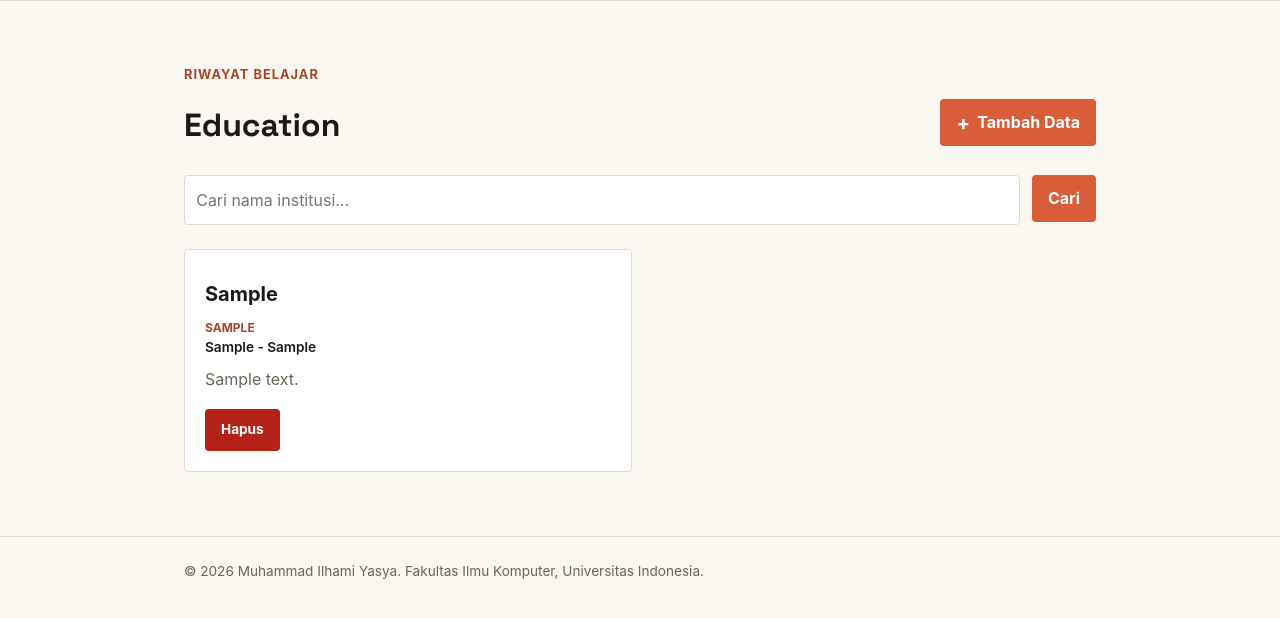
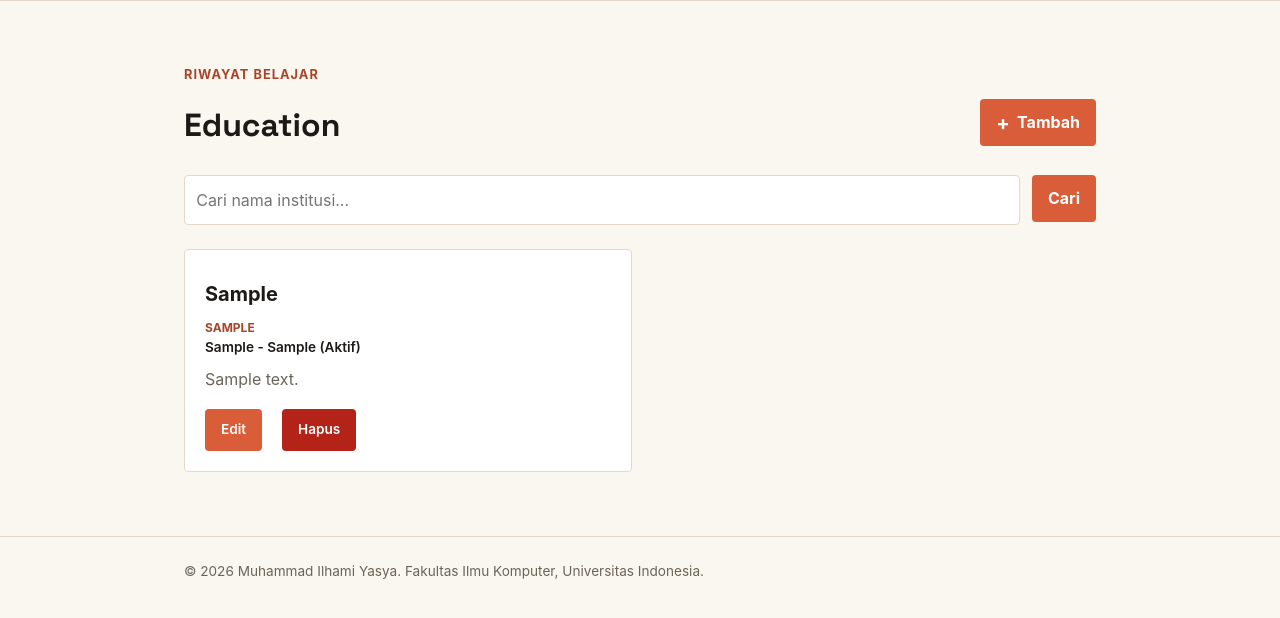
Before and after one commit to iyas8/myportofolio, a Django app: page /education/ in a window 1280 px wide. Shown: the part 74-692 px from the top of the page. Run offline with Django 5.2, Linux system fonts and the light colour scheme; tables that the repository leaves empty hold one stand-in row (values such as "Sample post").

Commit message:
update education UI

```diff
--- a/static/css/style.css
+++ b/static/css/style.css
@@ -391,3 +391,29 @@ h1, .brand {
     .project-delete-modal__actions { flex-direction: column-reverse; }
     .project-delete-modal__actions .button { width: 100%; text-align: center; }
 }
+
+.project-actions {
+    display: flex;
+    align-items: center;
+    flex-wrap: wrap;
+    gap: 20px;
+    margin-top: 1rem;
+}
+.project-actions .button {
+    font-size: 0.85rem;
+    font-weight: 600;
+}
+.project-card-actions {
+    display: flex;
+    flex-direction: column;
+    margin-top: auto;
+}
+
+.form-group input[type="checkbox"] {
+    width: 1.5rem;
+    height: 1.5rem;
+    padding: 0;
+    margin-top: 0.5rem;
+    cursor: pointer;
+    accent-color: var(--accent);
+}
--- a/templates/components/education_delete_modal.html
+++ b/templates/components/education_delete_modal.html
@@ -1,13 +1,13 @@
-<p class="experience-status" style="margin-top: 1rem;">
-    <button type="button" class="button button-danger" popovertarget="delete-edu-{{ edu.id }}">
-        Hapus
-    </button>
-</p>
-<div id="delete-edu-{{ edu.id }}" class="project-delete-modal" popover="auto">
+<button type="button" class="button button-danger" popovertarget="delete-edu-{{ edu.id }}">
+    Hapus
+</button>
+
+<div id="delete-edu-{{ edu.id }}" class="project-delete-modal" popover="auto" role="dialog" aria-modal="true">
     <button type="button" class="project-delete-modal__backdrop" popovertarget="delete-edu-{{ edu.id }}" popovertargetaction="hide"></button>
     <div class="project-delete-modal__content">
+        <button type="button" class="project-delete-modal__close" popovertarget="delete-edu-{{ edu.id }}" popovertargetaction="hide">&times;</button>
         <h2>Hapus Riwayat?</h2>
-        <p>Yakin ingin menghapus <strong>{{ edu.school }}</strong>?</p>
+        <p>Apakah Anda yakin ingin menghapus <strong>{{ edu.school }}</strong>?</p>
         <div class="project-delete-modal__actions">
             <button type="button" class="button button-secondary" popovertarget="delete-edu-{{ edu.id }}" popovertargetaction="hide">Batal</button>
             <form method="post" action="{% url 'main:delete_education' edu.id %}">
--- a/templates/education.html
+++ b/templates/education.html
@@ -9,7 +9,7 @@
                 <div class="project-header">
                     <h1>Education</h1>
                     <a href="{% url 'main:create_education' %}" class="button project-add-button">
-                        <span aria-hidden="true">+</span> Tambah Data
+                        <span aria-hidden="true">+</span> Tambah
                     </a>
                 </div>
 
@@ -23,12 +23,20 @@
                         <article class="experience-card">
                             <h2>{{ edu.school }}</h2>
                             <p class="experience-category">{{ edu.degree }}</p>
-                            <p class="experience-status" style="margin-top:0;">{{ edu.start_year }} - {{ edu.end_year }}</p>
+                            <p class="experience-status" style="margin-top:0;">
+                                {{ edu.start_year }} - {{ edu.end_year }}
+                                {% if edu.is_active %}(Aktif){% endif %}
+                            </p>
                             {% if edu.description %}
                                 <p class="experience-description" style="margin-top: 0.5rem;">{{ edu.description }}</p>
                             {% endif %}
 
-                            {% include "components/education_delete_modal.html" with edu=edu %}
+                            <div class="project-card-actions">
+                                <div class="project-actions">
+                                    <a href="{% url 'main:edit_education' edu.id %}" class="button">Edit</a>
+                                    {% include "components/education_delete_modal.html" with edu=edu %}
+                                </div>
+                            </div>
                         </article>
                     {% empty %}
                         {% if school_query %}
```
Also changed, not shown: templates/edit_education.html (added, +26 -0 lines).
